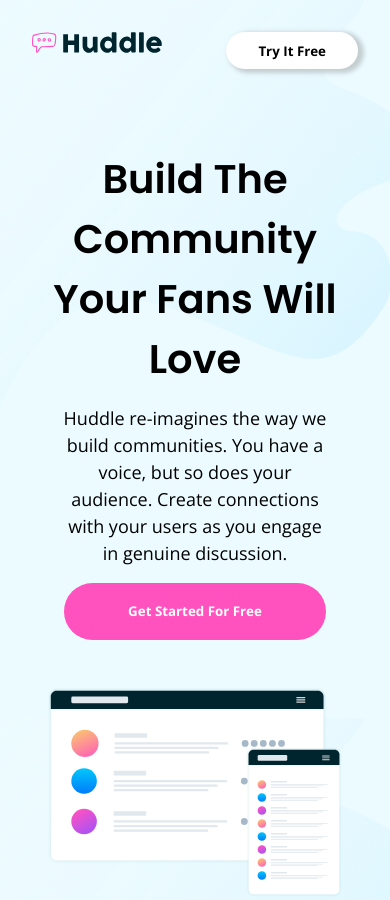
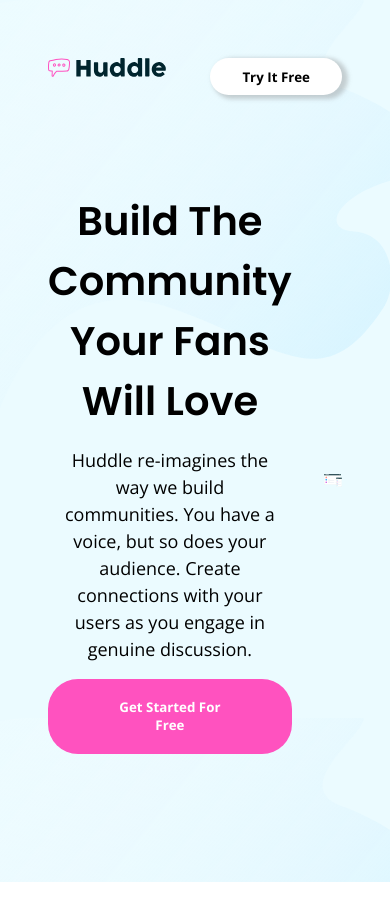
Before and after one commit to Lisaojet/land, a plain HTML site: page index.html in a window 390 px wide. Shown: the top 900 px of the page. Drawn offline with nearby package versions, Linux system fonts and the light colour scheme.

Commit message:
Updated Commit

```diff
--- a/style.css
+++ b/style.css
@@ -108,9 +108,15 @@
     width: 100%;
 }
 
-@media (max-width: 970px) {
+@media (max-width: 1440px) {
     .container {
-        flex-direction: column;
+        flex-direction: row;
+        display: flex;
+    }
+
+    .nav-flex {
+        margin-top: 10px;
+        padding: 1rem;
     }
 
     .item {
@@ -352,4 +358,9 @@
         margin: 0.5rem;
         padding: 1rem 3rem;
     }
+
+    .nav-flex {
+        margin-top: 10px;
+        padding: 1rem;
+    }
 }
```
